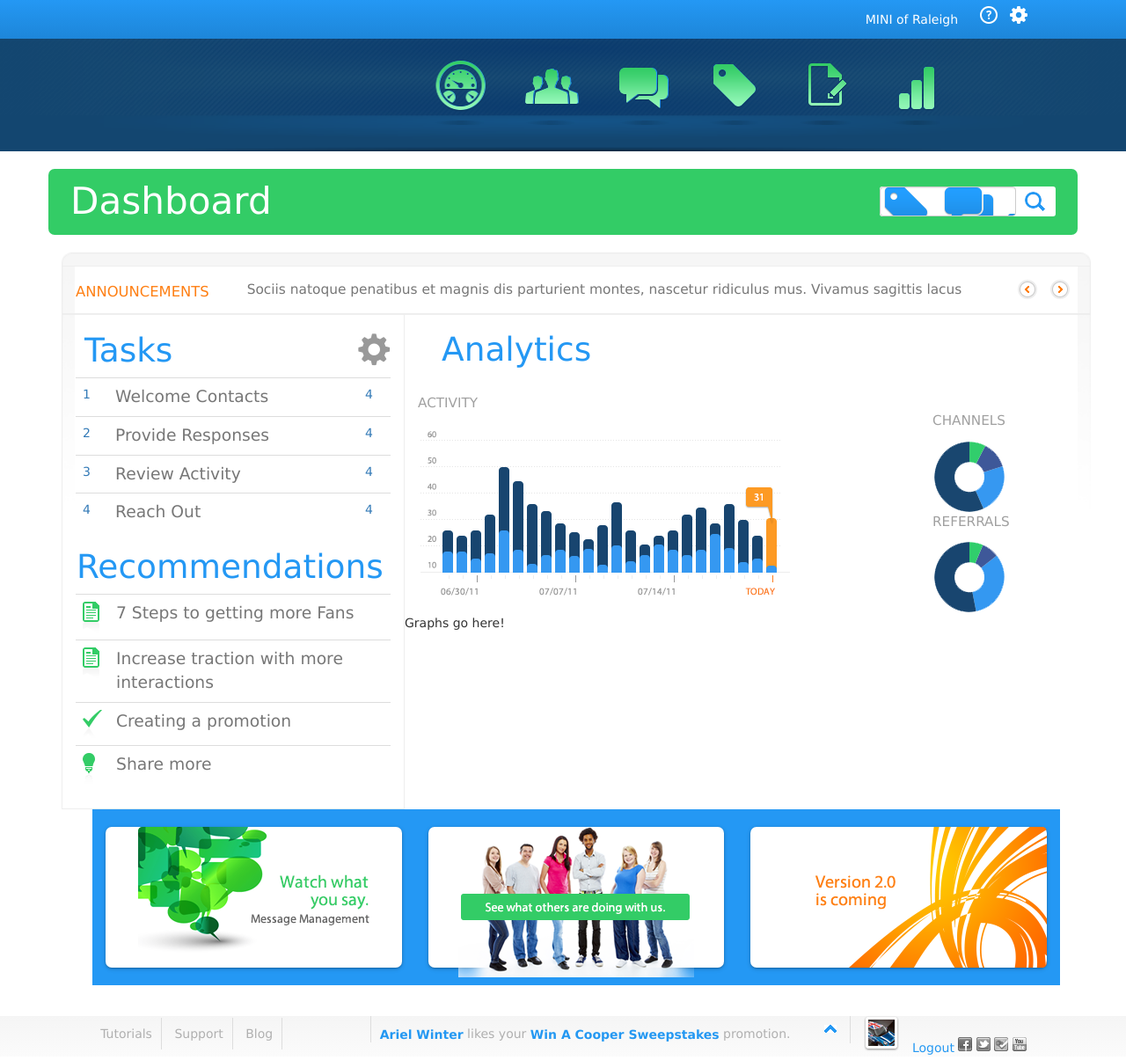
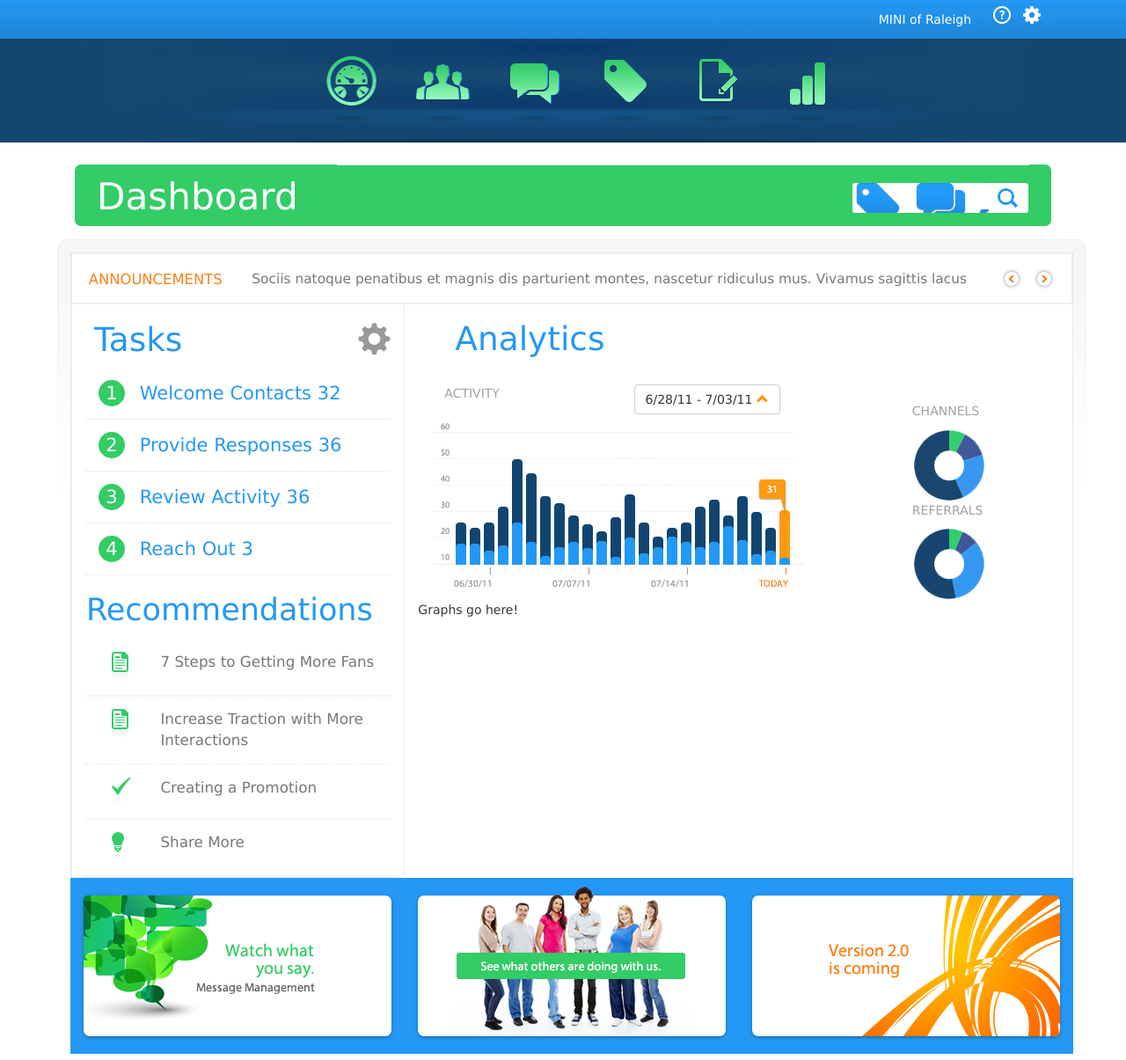
Before and after one commit to meganmorris19/CSS-Dashboard, a plain HTML site: page index.html in a window 1280 px wide. Shown: the top 1205 px of the page at 88% size. Drawn offline with nearby package versions, Linux system fonts and the light colour scheme; files whose address does not match are found by name.

Commit message:
9:45 update

```diff
--- a/css/custom.css
+++ b/css/custom.css
@@ -5,7 +5,6 @@
   background-repeat: no-repeat;
   background-size: 100% 110px;
   padding: 10px;
-  text-align: center;
   -webkit-background-size: cover;
   -moz-background-size: cover;
   -o-background-size: cover;
@@ -14,18 +13,19 @@
 /*responsive background code from Deepak Shinde http://stackoverflow.com/questions/16250119/bootstrap-responsive-background-image*/
 
 
-div.container-fluid#mini {
+#mini {
   background: linear-gradient(#2498f4, #1d86d9);
   height: 44px;
 }
 
-div.row#dash {
-  background: #33cc66;
+#dash {
+  background-color: #33cc66;
   border-radius: 7px;
-  height: 75px;
   margin-bottom: 20px;
   padding-left: 10px;
   padding-right: 10px;
+  margin: 15px 20px 15px;
+
 }
 
 /* border */
@@ -49,7 +49,9 @@ h1 /* "Dashboard" */ {
 
 h2 /*orange announcment title*/ {
   color: #fe7f13;
+  border-width: 1px;
   font-size: 1.1710416783772em;
+  text-align: center;
 }
 
 h3 /* inside titles */ {
@@ -67,17 +69,20 @@ h3#analytics{
 
 h3#recommendations {
   padding-left: 1px;
+  padding-bottom: 5px;
+  font-size: 2.5em;
+  text-decoration: none;
 }
 
 /* paragraphs */
 .announcement-text {
   color: #777777;
   font-size: 1.1em;
-  padding-top: 15px;
+  padding-top: 17px;
 }
 .analytics-text {
   color: #a0a0a0;
-  font-size: 1.0873958442073999em;
+  font-size: 1em;
   text-transform: uppercase;
 }
 
@@ -139,12 +144,27 @@ div.adspace-3 {
   padding-top: 0px;
 }
 
+#ad-block {
+  background-color: #2498f4;
+  height: 200px;
+  padding: 20px 0px;
+  position: relative;
+  text-align: center;
+}
+
+
+
 /* images */
+img#ad-1 {
+  float: left;
+}
+
 img#ad-2 {
-  display: block;
-  margin-left: auto;
-  margin-right: auto;
-  z-index: 100;
+    display: block;
+    margin-left: auto;
+    margin-right: auto;
+    margin-top: -11px;
+    z-index: 100;
 }
 
 img#ad-3 {
@@ -247,12 +267,6 @@ a.logout {
   padding-left: 10px;
 }
 
-/* table */
-
-td.task-list {
-  font-size: 1.7565625175658em;
-  color: #b0b0b0;
-}
 
 td.rec-list {
   font-size: 1.3383333467168em;
@@ -262,12 +276,6 @@ td.rec-list {
 /* icon header */
 .container.icon-content {
   margin-top: 10px;
-  padding: 5px;
-}
-
-.menu-icons {
-  padding-left: 15px;
-  padding-right: 15px;
 }
 
 .list-inline {
@@ -325,6 +333,14 @@ input#blue-search {
 
 .white-inside {
   background-color: #FFFFFF;
+  /* border */
+  border-left-color: #e9e9e9;
+  border-left-style: solid;
+  border-right-color: #e9e9e9;
+  border-right-style: solid;
+  border-top-color: #e9e9e9;
+  border-top-style: solid;
+  border-width: 1px;
 }
 
 /* container
@@ -332,15 +348,6 @@ input#blue-search {
   margin-left: 15px;
 }
 */
-
-#ad-block {
-  background-color: #2498f4;
-  height: 200px;
-  margin: 0px 20px;
-  padding: 20px 0px;
-  position: relative;
-  text-align: center;
-}
 
 .ad-box {
   background-color: #ffffff;
@@ -397,3 +404,73 @@ display: inline-block
 .foot-space {
   padding-left: 5px;
 }
+
+#main-content {
+  padding: 10px;
+}
+
+/* override bootstrap */
+.row {
+    margin-right: 0px;
+    margin-left: 0px;
+}
+
+/* override bootstrap */
+.form-control {
+  border: none;
+}
+
+.task-list {
+  border-bottom-color: #eeeeee;
+  border-bottom-style: solid;
+  border-bottom-width: 1px;
+  border-spacing: 7px;
+  padding-left: 15px;
+}
+
+a.task-link {
+  font-size: 1.5em;
+  color: #2498f4;
+  text-decoration: none;
+}
+
+span.green-circle {
+    display: inline-block;
+    height: 30px;
+    width: 30px;
+    line-height: 30px;
+
+    -moz-border-radius: 50%;
+    border-radius: 50%;
+
+    background-color: #33cc66;
+    color: white;
+    text-align: center;
+    font-size: 1em;
+}
+/* code from Jose Rui Santos http://stackoverflow.com/questions/9358882/how-to-make-a-circle-around-content-using-css */
+
+.task-space {
+  padding-left: 10px;
+}
+
+a.recommendation-link {
+  font-size: 1.2em;
+  color: #777777;
+  text-decoration: none;
+
+}
+.recommendation-list {
+  border-bottom-color: #eeeeee;
+  border-bottom-style: dotted;
+  border-bottom-width: 2px;
+  border-spacing: 7px;
+  padding-left: 15px;
+}
+.sprite-rec {
+  display: none;
+}
+
+.up {
+  color: #ff9b13
+}
--- a/index.html
+++ b/index.html
@@ -62,12 +62,12 @@
 
         <div class="container icon-content">
           <ul class="list-inline center">
-            <li><div class="col-md-1"><a class="menu-icons dashboard-green sprite" href="index.html"></a></div></li>
-            <li><div class="col-md-1"><a class="menu-icons customers-green sprite" href="#"></a></div></li>
-            <li><div class="col-md-1"><a class="menu-icons messages-green sprite" href="#"></a></div></li>
-            <li><div class="col-md-1"><a class="menu-icons promotions-green sprite" href="#"></a></div></li>
-            <li><div class="col-md-1"><a class="menu-icons page-creator-green sprite" href="#"></a></div></li>
-            <li><div class="col-md-1"><a class="menu-icons analytics-green sprite" href="#"></a></div></li>
+            <li><div class="col-md-1"><a class="dashboard-green sprite" href="index.html"></a></div></li>
+            <li><div class="col-md-1"><a class="customers-green sprite" href="#"></a></div></li>
+            <li><div class="col-md-1"><a class="messages-green sprite" href="#"></a></div></li>
+            <li><div class="col-md-1"><a class="promotions-green sprite" href="#"></a></div></li>
+            <li><div class="col-md-1"><a class="page-creator-green sprite" href="#"></a></div></li>
+            <li><div class="col-md-1"><a class="analytics-green sprite" href="#"></a></div></li>
           </ul>
 
           <div class="col-md-3">
@@ -78,11 +78,10 @@
     </div>
 
     <!--body beneath header and icons-->
-    <div class="container">
+    <div class="container" id="main-content">
 
     <!--dashboard-->
-        <br>
-        <div class="container row" id="dash">
+        <div class="row" id="dash">
           <div class="col-md-3">
             <div>
               <h1>Dashboard</h1>
@@ -121,51 +120,58 @@
 
           <!--orange arrows -->
           <div class="col-md-1">
-            <ul class="list-inline announcement-text">
+            <ul class="list-inline announcement-text right">
               <li><a class="left-orange sprite" href="#"></a></li>
               <li><a class="right-orange sprite" href="#"></a></li>
             </ul>
           </div>
         </div>
 
-  <!--crux-->
+  <!--tasks, recommendations, analytics-->
         <div class="row">
 
           <!--task / recommendation sidebar -->
-          <div class="col-md-4 container left-side">
+          <div class="col-md-4 left-side">
 
                 <!-- tasks -->
-          <div>
-            <a href="#">
               <h3 id="tasks">Tasks<span class="glyphicon glyphicon-cog" aria-hidden="true" id="task-icon"></span></h3>
-            </a>
 
-              <table class="table">
-                <tbody>
-                  <tr>
-                    <td><a>1</a></td>
-                    <td class="rec-list">Welcome Contacts</td>
-                    <td><a>4</a></td>
-                  </tr>
-                  <tr>
-                    <td><a>2</a></td>
-                    <td class="rec-list">Provide Responses</td>
-                    <td><a>4</a></td>
-                  </tr>
-                  <tr>
-                    <td><a>3</a></td>
-                    <td class="rec-list">Review Activity</td>
-                    <td><a>4</a></td>
-                  </tr>
-                  <tr>
-                   <td><a>4</a></td>
-                   <td class="rec-list">Reach Out</td>
-                   <td><a>4</a></td>
-                  </tr>
-                </tbody>
-              </table>
+              <div class="row task-list">
+                <span>
+                  <a href="#" class="task-link">
+                  <span class="green-circle">1</span>
+                  <span class="task-space">Welcome Contacts</span>
+                  <span>32</span>
+                </span>
+              </div>
 
-          </div>
+              <div class="row task-list">
+                <span>
+                  <a href="#" class="task-link">
+                  <span class="green-circle">2</span>
+                  <span class="task-space">Provide Responses</span>
+                  <span>36</span>
+                </span>
+              </div>
+
+              <div class="row task-list">
+                <span>
+                  <a href="#" class="task-link">
+                  <span class="green-circle">3</span>
+                  <span class="task-space">Review Activity</span>
+                  <span>36</span>
+                </span>
+              </div>
+
+              <div class="row task-list">
+                <span>
+                  <a href="#" class="task-link">
+                  <span class="green-circle">4</span>
+                  <span class="task-space">Reach Out</span>
+                  <span>3</span>
+                </span>
+              </div>
+
 
                 <!-- recommendations -->
                 <div>
@@ -173,26 +179,52 @@
                     <h3 id="recommendations">Recommendations</h3>
                   </a>
 
-                  <table class="table">
-                    <tbody>
-                      <tr>
-                        <td><a class="article-green sprite"></a></td>
-                        <td class="rec-list">7 Steps to getting more Fans</td>
-                      </tr>
-                      <tr>
-                        <td><a class="article-green sprite"></a></td>
-                        <td class="rec-list">Increase traction with more interactions</td>
-                      </tr>
-                      <tr>
-                        <td><a class="check-green sprite"></a></td>
-                        <td class="rec-list">Creating a promotion</td>
-                      </tr>
-                      <tr>
-                       <td><a class="tip-green sprite"></a></td>
-                       <td class="rec-list">Share more</td>
-                      </tr>
-                    </tbody>
-                  </table>
+                  <div class="row recommendation-list">
+                    <a href="#" class="recommendation-link">
+                      <div class="col-md-2">
+                        <span class="article-green sprite task-space"></span>
+                      </div>
+
+                      <div class="col-md-10">
+                        7 Steps to Getting More Fans
+                      </div>
+                    </a>
+                  </div>
+
+                  <div class="row recommendation-list">
+                    <a href="#" class="recommendation-link">
+                      <div class="col-md-2">
+                        <span class="article-green sprite task-space"></span>
+                      </div>
+
+                      <div class="col-md-10">
+                        Increase Traction with More Interactions
+                      </div>
+                    </a>
+                  </div>
+
+                  <div class="row recommendation-list">
+                    <a href="#" class="recommendation-link">
+                        <div class="col-md-2">
+                          <span class="check-green sprite task-space"></span>
+                        </div>
+                        <div class="col-md-10">
+                          Creating a Promotion
+                        </div>
+                    </a>
+                  </div>
+
+                  <div class="row recommendation-list">
+                    <a href="#" class="recommendation-link">
+                      <div class="col-md-2">
+                        <span class="tip-green sprite task-space"></span>
+                      </div>
+                      <div class="col-md-10">
+                        Share More
+                      </div>
+                    </a>
+                  </div>
+          <!--end recommendations-->
                 </div>
 
           <!-- close side div -->
@@ -207,10 +239,27 @@
                 </div>
 
             <div class="row">
-              <div class="col-md-5">
-                <p class="analytics-text">Activity</p>
-                <span class="main-graph sprite"></span>
+              <div class="col-md-9">
+                <div class="col-md-5">
+                  <p class="analytics-text">Activity</p>
+                </div>
+                <div class="col-md-7 btn-group right">
+                  <button type="button" class="btn btn-default dropdown-toggle" data-toggle="dropdown" aria-haspopup="true" aria-expanded="false">
+                    6/28/11 - 7/03/11   <span class="glyphicon glyphicon-chevron-up up" aria-hidden="true"></span>
+                  </button>
+                  <ul class="dropdown-menu">
+                    <li><a href="#">6/28/11</a></li>
+                    <li><a href="#">6/29/11</a></li>
+                    <li><a href="#">6/30/11</a></li>
+                    <li><a href="#">7/01/11</a></li>
+                    <li><a href="#">7/02/11</a></li>
+                    <li><a href="#">7/03/11</a></li>
+                  </ul>
+                </div>
+
+                <img src="img/main-graph.png">
               </div>
+
               <br>
               <div class="col-md-3 right-side">
                 <p class="analytics-text">Channels</p>
@@ -248,7 +297,7 @@
       <div class="adspace-1">
         <div class="box">
           <a href="#">
-            <img src="img/ad-1.png" alt="ad-1">
+            <img src="img/ad-1.png" id="ad-1" alt="ad-1">
           </a>
         </div>
       </div>
@@ -259,7 +308,9 @@
       <div class="adspace-2">
         <div class="box">
           <a href="#">
-            <img src="img/ad-2.png" id="ad-2" alt="ad-2">
+            <div class="inline">
+              <img src="img/ad-2.png" id="ad-2" alt="ad-2">
+            </div>
           </a>
         </div>
       </div>
```
Also changed, not shown: img/main-graph.png (added).
